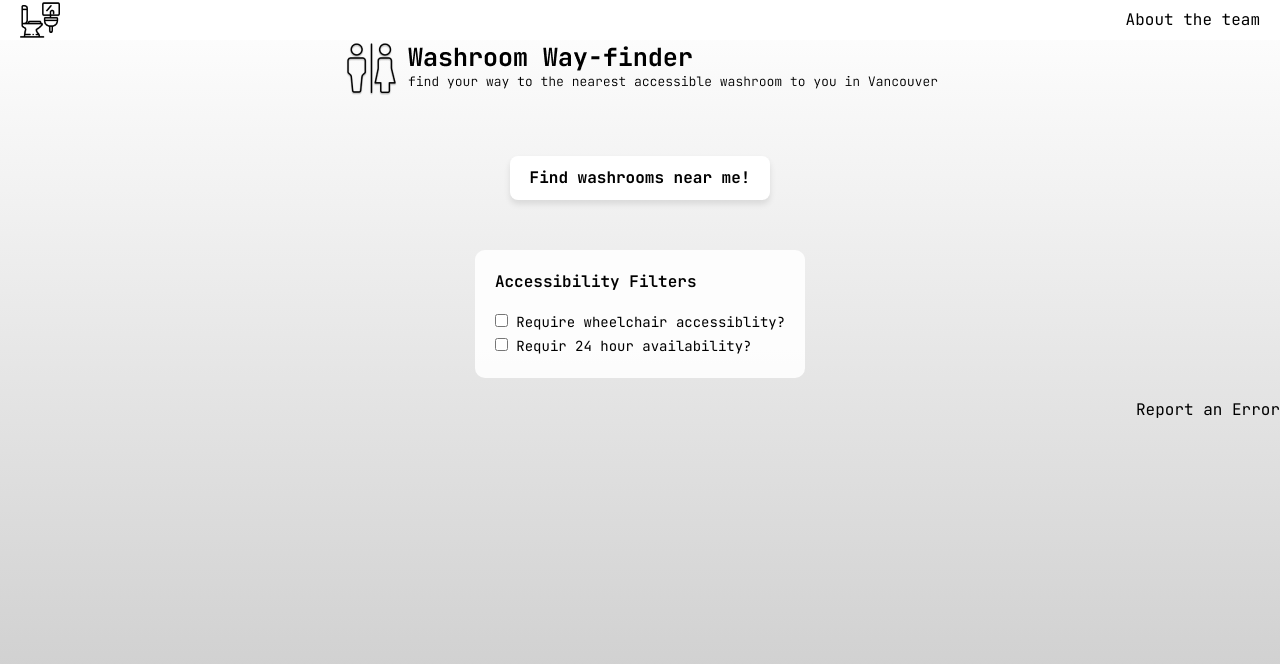
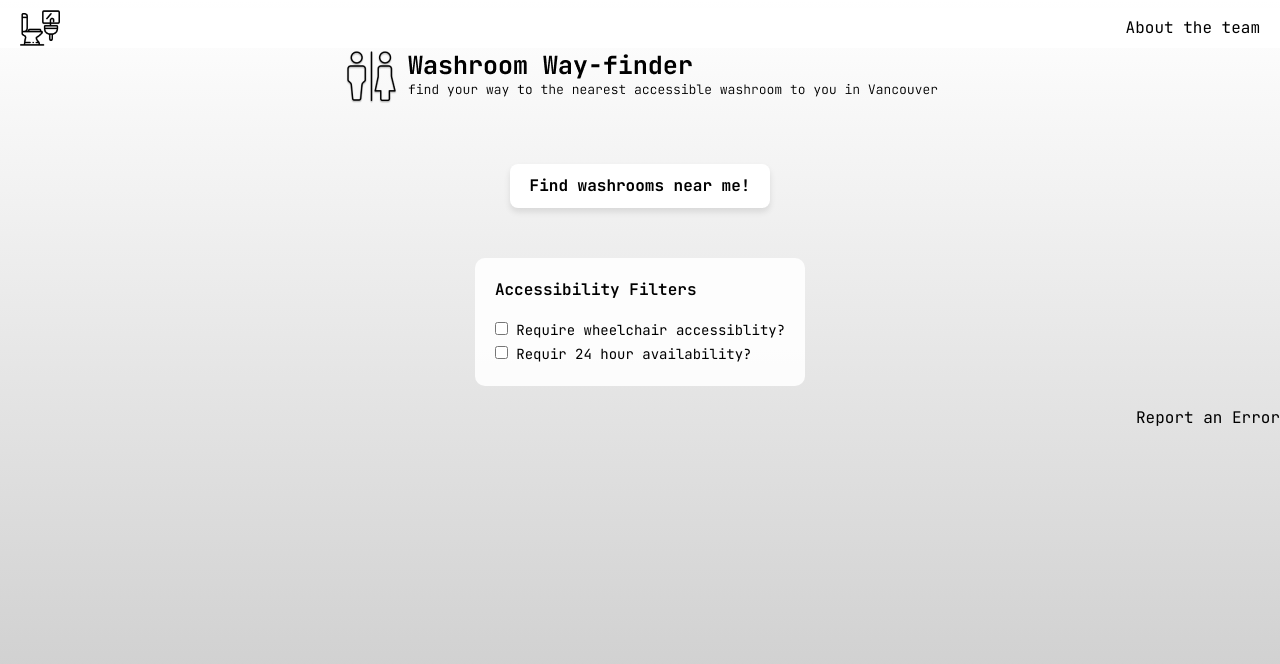
Before and after one commit to DoiBoi/nwPlus-Project, a Next.js app: page / in a window 1280 px wide. Shown: the top 664 px of the page. Built offline with nearby package versions, Linux system fonts and the light colour scheme.

Commit message:
margin top navbar

```diff
--- a/src/app/navbar.js
+++ b/src/app/navbar.js
@@ -4,7 +4,7 @@ const Navbar = () => {
     // use effect, whatever else goes here
 
     return (
-        <div>
+        <div className = "mt-2">
             <nav className="flex flex-row items-center justify-center px-[20px] bg-[rgb(var(--secondary-rgb))]">
                 {/* logo image */}
                 <div className="h-[40px] w-[40px] flex basis-1/3">
```
